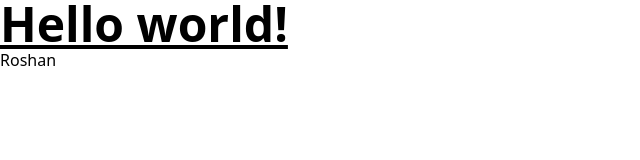
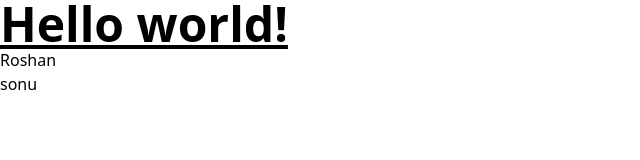
Before and after one commit to roshan-byte-022/PROJECT, a website: page src/index.html in a window 1280 px wide. Shown: the full height of the page, 0-640 px from the left. Drawn offline with nearby package versions, Linux system fonts and the light colour scheme.

Commit message:
Update index.html

```diff
--- a/src/index.html
+++ b/src/index.html
@@ -11,5 +11,6 @@
     Hello world!
   </h1>
 <h2>Roshan</h2>
+  <h3>sonu</h3>
 </body>
 </html>
```
